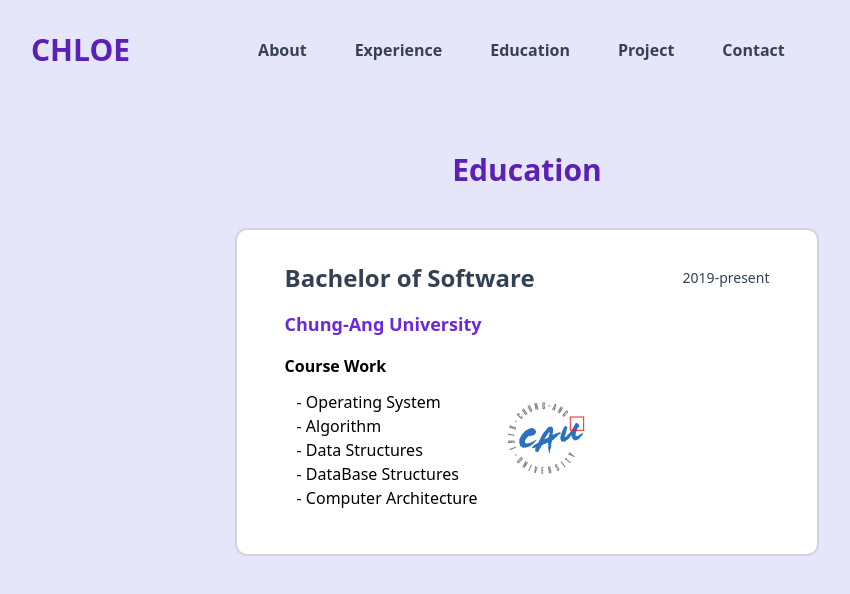
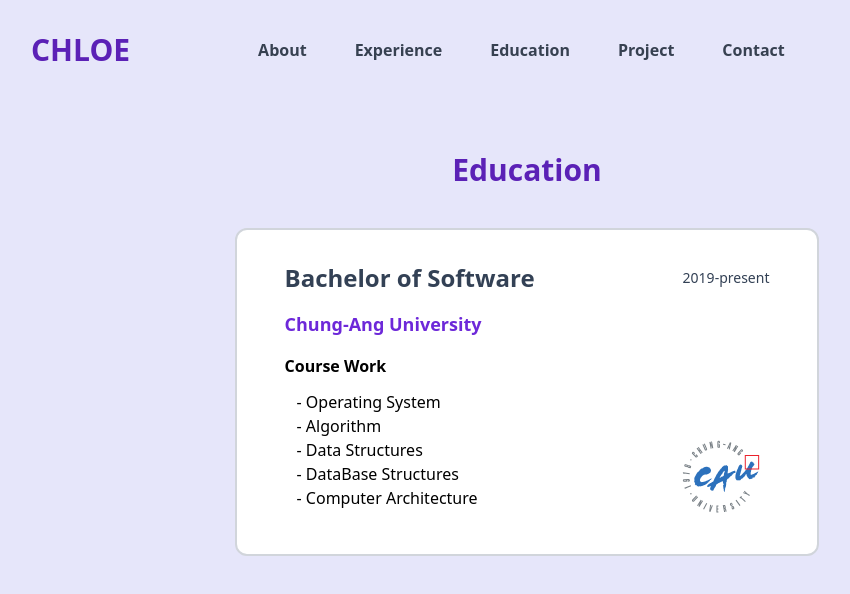
Before and after one commit to chloe1129/about_chloe, a React (Create React App) app in the folder chloe_frontend/: page /education in a window 1280 px wide. Shown: the top 594 px of the page, without its empty margins (113-963 px from the left). Built offline with nearby package versions, Linux system fonts and the light colour scheme.

Commit message:
style: add education cau logo

```diff
--- a/chloe_frontend/src/pages/Education.tsx
+++ b/chloe_frontend/src/pages/Education.tsx
@@ -24,7 +24,7 @@ class Education extends React.Component {
                 Chung-Ang University
               </div>
             </a>
-            <div className="flex flex-row">
+            <div className="flex flex-row items-end justify-between">
               <div className="p-4">
                 <div className="font-semibold">Course Work</div>
                 <div className="p-3">
@@ -35,7 +35,7 @@ class Education extends React.Component {
                   <div>- Computer Architecture</div>
                 </div>
               </div>
-              <CAU className="w-20" />
+              <CAU className="w-20 m-6" />
             </div>
           </div>
         </div>
```
